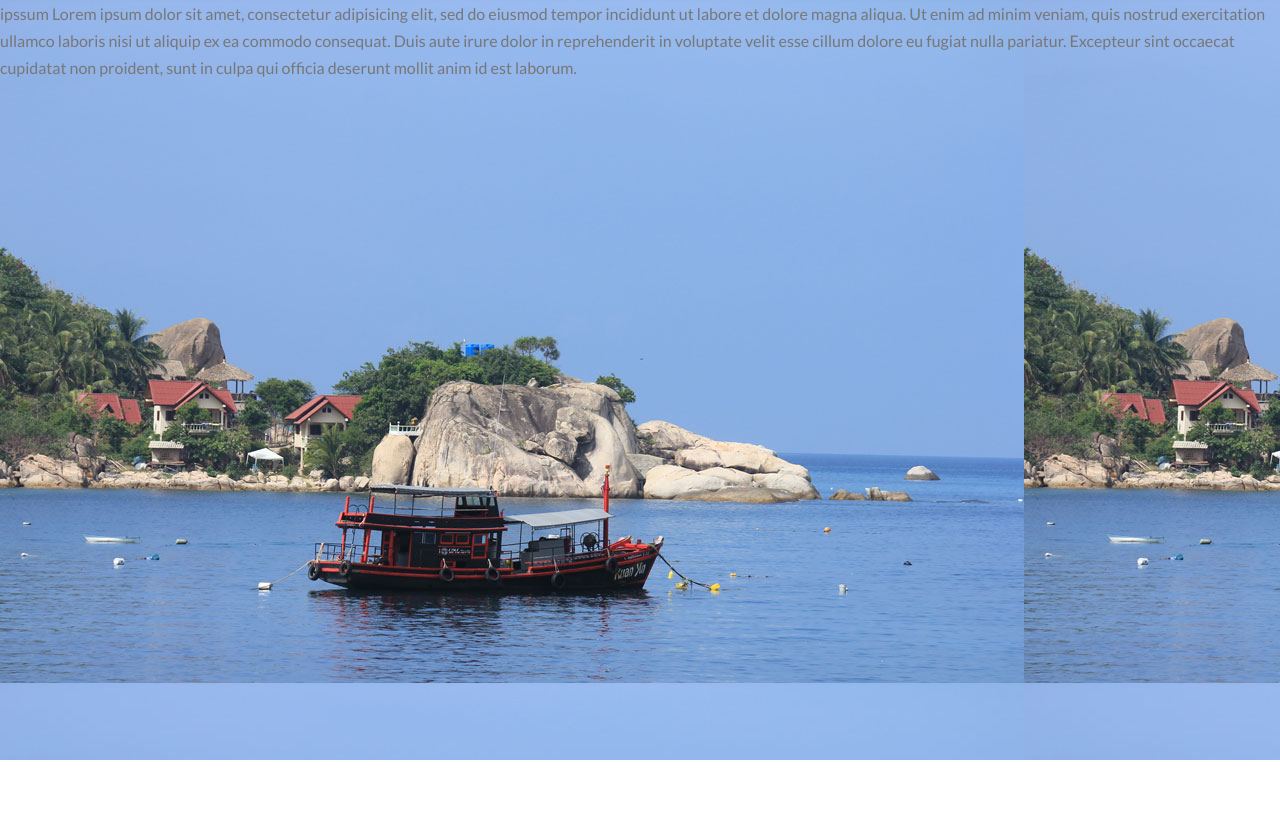
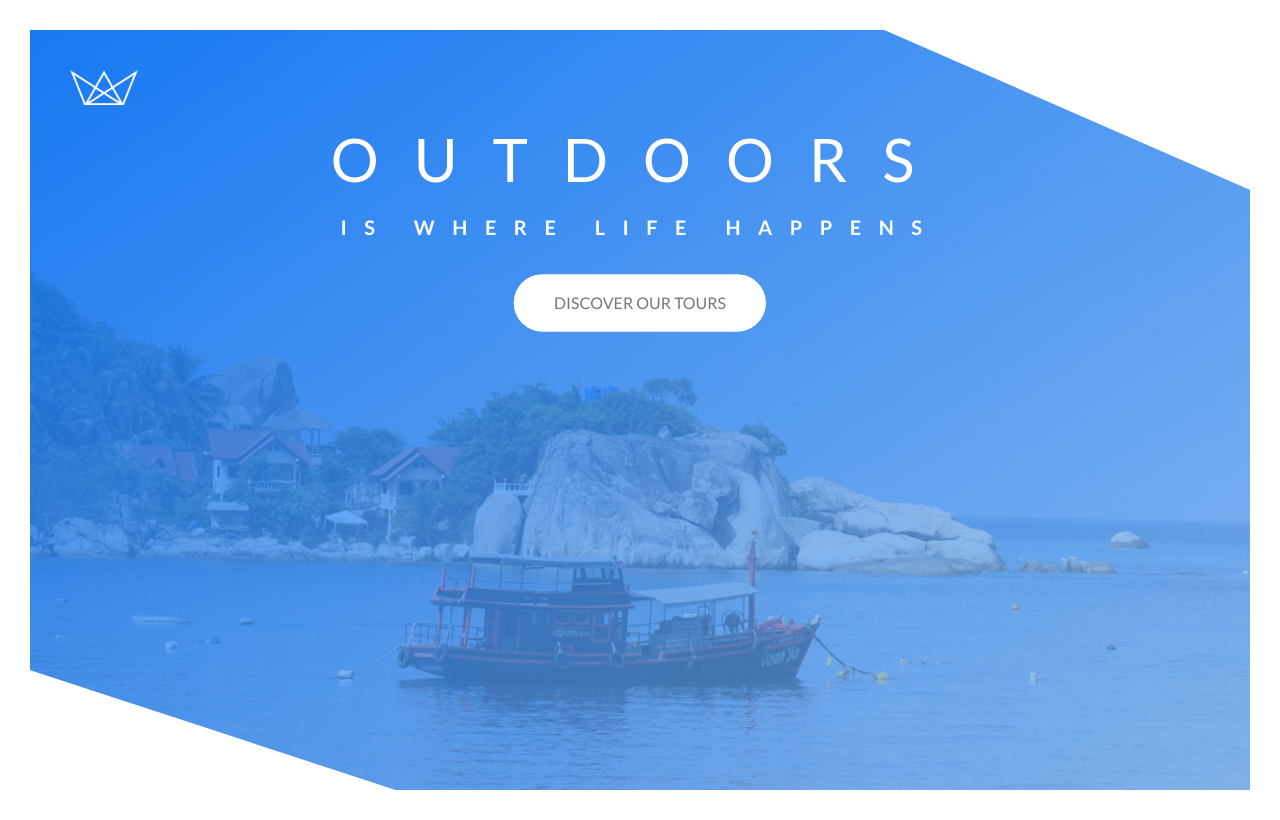
Before and after one commit to arozanski/travels, a website built with webpack: page src/index.html in a window 1280 px wide. Built offline with nearby package versions, Linux system fonts and the light colour scheme.

Commit message:
add and style page header

```diff
--- a/src/index.html
+++ b/src/index.html
@@ -11,7 +11,16 @@
 </head>
 <body>
   <header class="header">
-    ipssum Lorem ipsum dolor sit amet, consectetur adipisicing elit, sed do eiusmod tempor incididunt ut labore et dolore magna aliqua. Ut enim ad minim veniam, quis nostrud exercitation ullamco laboris nisi ut aliquip ex ea commodo consequat. Duis aute irure dolor in reprehenderit in voluptate velit esse cillum dolore eu fugiat nulla pariatur. Excepteur sint occaecat cupidatat non proident, sunt in culpa qui officia deserunt mollit anim id est laborum.
+    <div class="header__logo-container">
+      <img src="images/logo-white.png" alt="Logo" class="header__logo"/>
+    </div>
+    <div class="header__text-box">
+      <h1 class="heading-primary">
+        <span class="heading-primary--main">Outdoors</span>
+        <span class="heading-primary--secondary">is where life happens<span>
+      </h1>
+      <a href="#" class="btn btn--white btn--animated">Discover our tours</a>
+    </div>
   </header>
 </body>
 </html>
--- a/src/main.scss
+++ b/src/main.scss
@@ -1,18 +1,178 @@
-* {
+*,
+*::after,
+*::before {
   margin: 0;
   padding: 0;
-  box-sizing: border-box;
+  box-sizing: inherit;
+}
+
+html {
+  font-size: 62.5%;
 }
 
 body {
   font-family: "Lato", sans-serif;
   font-weight: 400;
-  font-size: 16px;
+  font-size: 1.6rem;
   line-height: 1.7;
   color: #777;
+  padding: 3rem;
+  box-sizing: border-box;
 }
 
 .header {
   height: 95vh;
-  background-image: url('images/thailand-4.jpg');
+  background-image: linear-gradient(to right bottom, rgba(10,114,243,0.9), rgba(137,191,247,0.6)),
+                    url('images/thailand-4.jpg');
+  background-size: cover;
+  background-position: bottom;
+  clip-path: polygon(0 0, 70% 0, 100% 20vh, 100% 100%, 30% 100%, 0% 80vh);
+  position: relative;
 }
+
+.header__logo-container {
+  position: absolute;
+  top: 4rem;
+  left: 4rem;
+}
+
+.header__logo {
+  height: 3.5rem;
+}
+
+.header__logo:hover {
+  opacity: 0.8;
+}
+
+.header__text-box {
+  position: absolute;
+  top: 25%;
+  left: 50%;
+  transform: translate(-50%, -50%);
+  text-align: center;
+}
+
+.heading-primary {
+  color: #fff;
+  text-transform: uppercase;
+  backface-visibility: hidden;
+  margin-bottom: 3rem;
+}
+
+.heading-primary--main {
+  display: block;
+  font-size: 6rem;
+  font-weight: 400;
+  letter-spacing: 3.5rem;
+  animation-name: moveInLeft;
+  animation-duration: 1s;
+  animation-timing-function: ease-in-out;
+}
+
+.heading-primary--secondary {
+  display: block;
+  font-size: 2rem;
+  font-weight: 700;
+  letter-spacing: 1.75rem;
+  animation-name: moveInRight;
+  animation-duration: 1s;
+  animation-timing-function: ease-in-out;
+}
+
+@keyframes moveInLeft {
+  0% {
+    opacity: 0;
+    transform: translateX(-10rem);
+  }
+
+  80% {
+    transform: translateX(1rem);
+  }
+
+  100% {
+    opacity: 1;
+    transform: translate(0);
+  }
+}
+
+
+@keyframes moveInRight {
+  0% {
+    opacity: 0;
+    transform: translateX(10rem);
+  }
+
+  80% {
+    transform: translateX(-1rem);
+  }
+
+  100% {
+    opacity: 1;
+    transform: translate(0);
+  }
+}
+
+@keyframes moveInBottom {
+  0% {
+    opacity: 0;
+    transform: translateY(1.5rem);
+  }
+
+  100% {
+    opacity: 1;
+    transform: translate(0);
+  }
+}
+
+.btn:link,
+.btn:visited {
+  text-transform: uppercase;
+  text-decoration: none;
+  padding: 1.5rem 4rem;
+  display: inline-block;
+  border-radius: 5rem;
+  transition: all .2s;
+  position: relative;
+}
+
+.btn:hover {
+  transform: translateY(-.3rem);
+  box-shadow: 0 1rem 2rem rgba(0,0,0,.2);
+}
+
+.btn:active {
+  transform: translateY(-1px);
+  box-shadow: 0 .5rem 1rem rgba(0,0,0,.2);
+}
+
+.btn--white {
+  background-color: #fff;
+  color: #777;
+}
+
+.btn::after {
+  content: '';
+  display: inline-block;
+  height: 100%;
+  width: 100%;
+  border-radius: 5rem;
+  position: absolute;
+  top: 0;
+  left: 0;
+  z-index: -1;
+  transition: all .5s;
+}
+
+.btn--white::after {
+  background-color: #fff;
+}
+
+.btn:hover::after {
+  transform: scale(1.5);
+  opacity: 0;
+}
+
+.btn-animated {
+  animation: moveInBottom .5s ease-in-out .5s;
+  animation-fill-mode: backwards;
+}
```
Also changed, not shown: src/images/logo-white.png (added).
